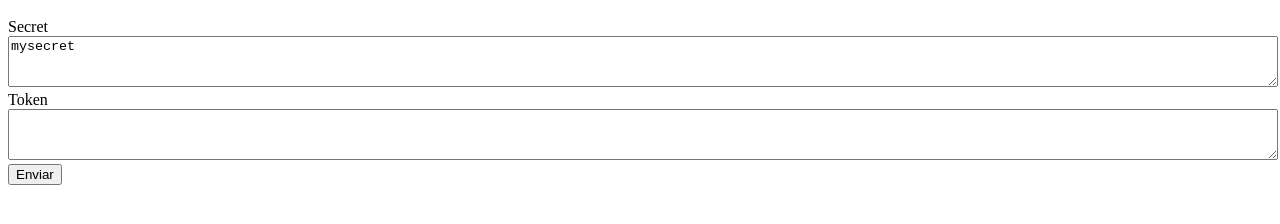
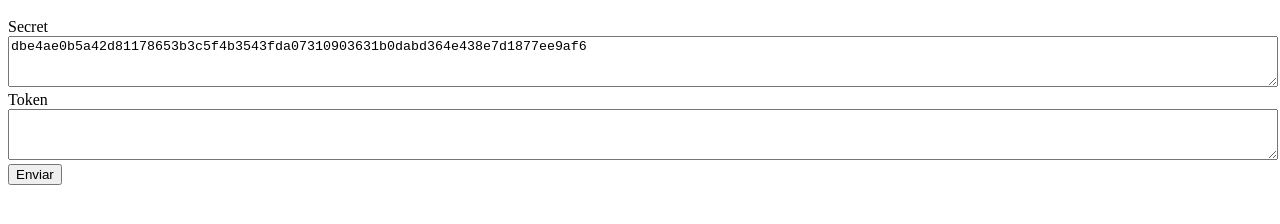
Before and after one commit to stdioh321/node-jwt, a website: page pages/login-form.html in a window 1280 px wide. Shown: the part 576-800 px from the top of the page. Drawn offline with nearby package versions, Linux system fonts and the light colour scheme.

Commit message:
Minor Fix

```diff
--- a/pages/login-form.html
+++ b/pages/login-form.html
@@ -74,8 +74,7 @@
         <h1>Testar Token</h1>
         <form id="form-test-token">
             <label for="token">Secret</label> <br />
-            <textarea name="secret" id="secret" rows="3" style="min-width: 100%">
-mysecret</textarea
+            <textarea name="secret" id="secret" rows="3" style="min-width: 100%">dbe4ae0b5a42d81178653b3c5f4b3543fda07310903631b0dabd364e438e7d1877ee9af6</textarea
         >
         <br />
         <label for="token">Token</label><br />
```
